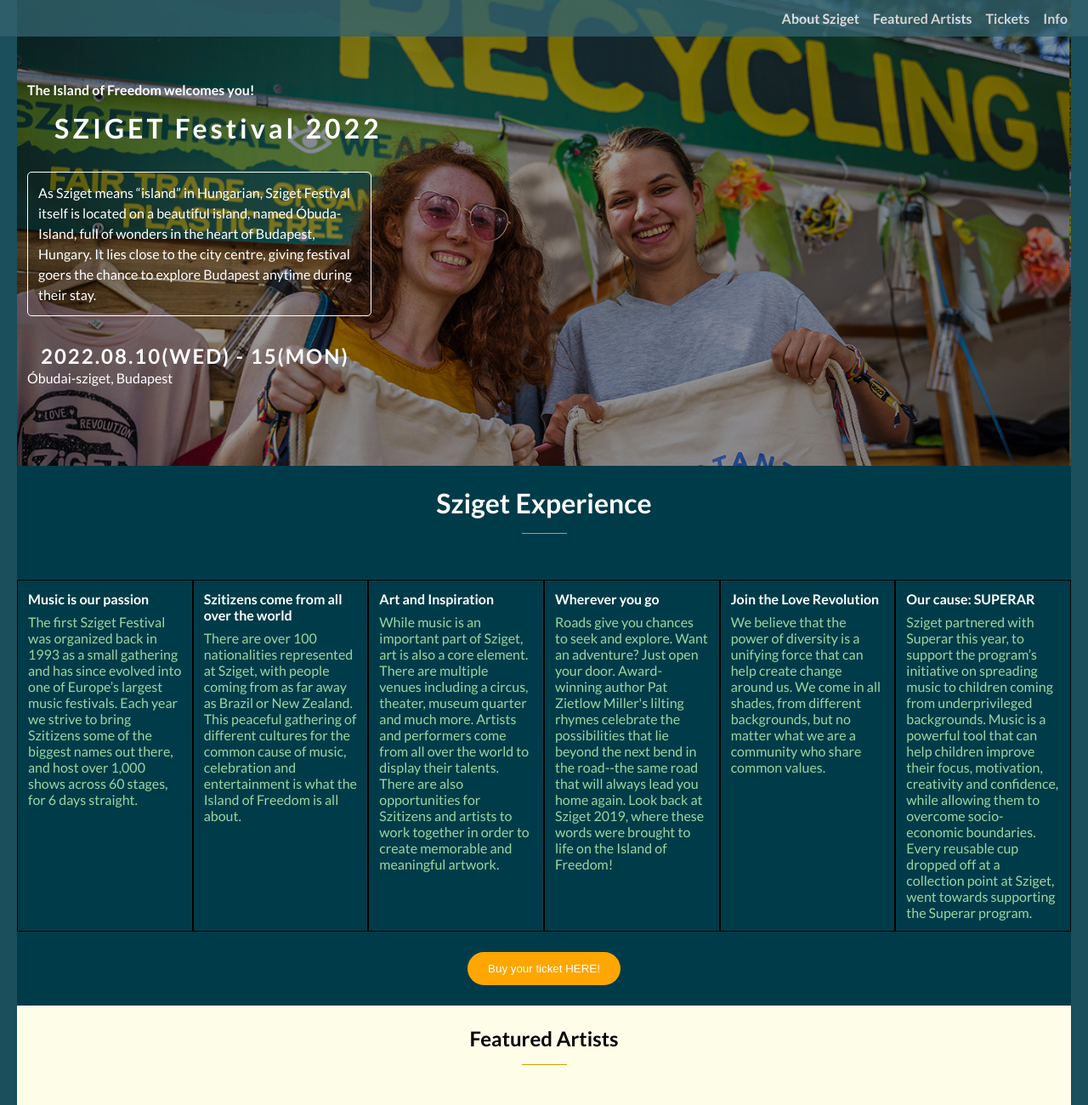
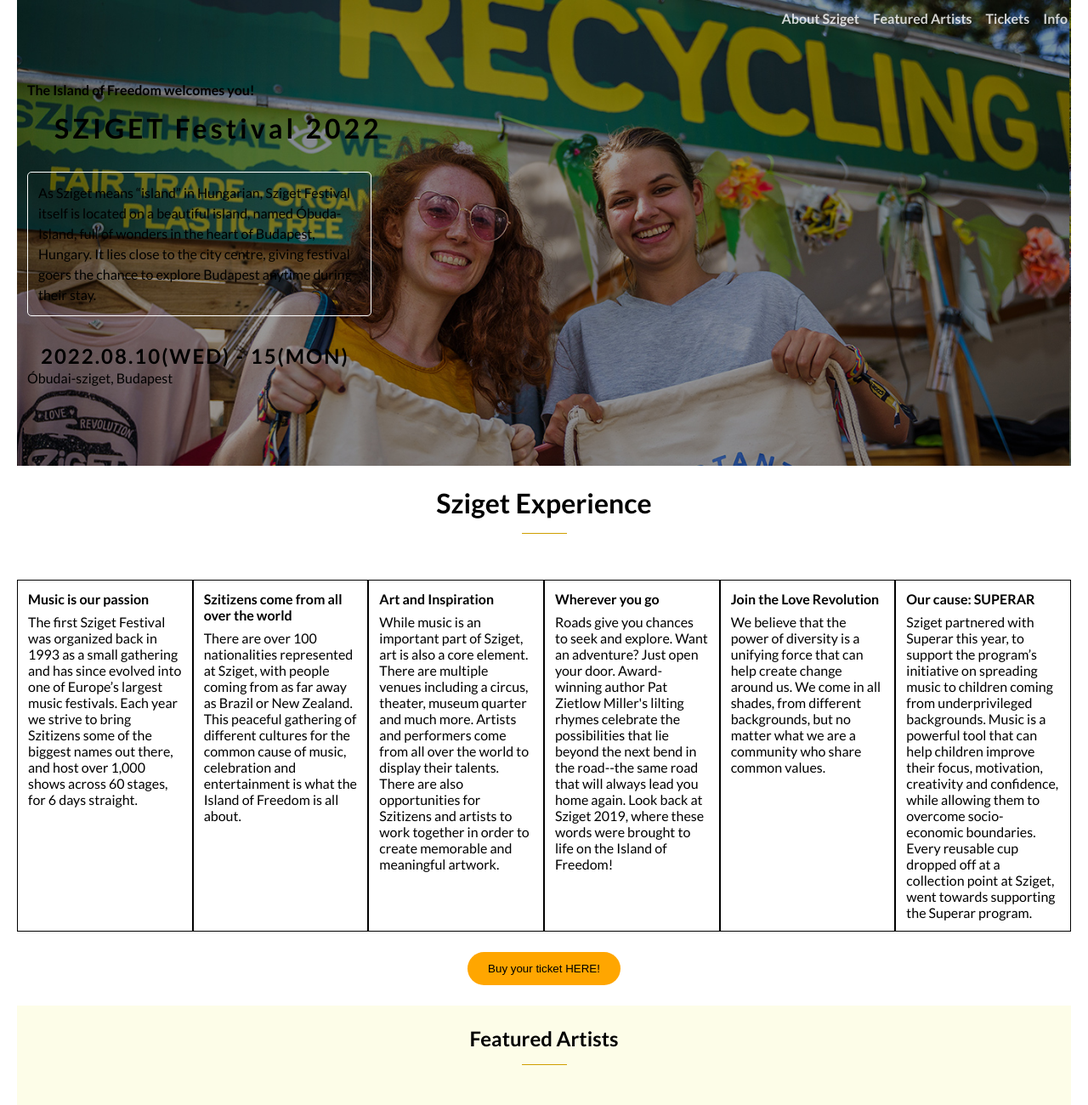
Before and after one commit to MattGomb/Microverse-1st-Capstone-project, a website: page index.html in a window 1280 px wide. Shown: the top 1300 px of the page at 85% size. Drawn offline with Linux system fonts and the light colour scheme.

Commit message:
Remove custom coloring

```diff
--- a/index.html
+++ b/index.html
@@ -7,8 +7,8 @@
   <link rel="stylesheet" href="style.css">
   <title>Index page CAPSTONE</title>
 </head>
-<body class="bg-sherpa-blue-light-1">
-    <nav class="navbar bg-sherpa-blue-light-2">
+<body class="">
+    <nav class="navbar">
       <ul class="nav-menu">
         <li class="nav-item">
           <a href="./about.html" class="nav-link">About Sziget</a>
@@ -36,7 +36,7 @@
       </ul>
     </nav>
   <div class="container">
-    <div class="home-bg text-white p-1 pt-5 ">
+    <div class="home-bg p-1 pt-5 ">
       <h4>The Island of Freedom welcomes you!
       </h4>
       <h1>SZIGET Festival 2022</h1>
@@ -48,7 +48,7 @@
       <h2>2022.08.10(WED) - 15(MON)</h2>
       <p>Óbudai-sziget, Budapest</p>
     </div>
-    <div class="bg-sherpa-blue text-white pb-2 exp">
+    <div class="pb-2 exp">
       <h1 class="h-secondary pt-2">Sziget Experience</h1>
       <div class="separator"></div>
       <div class="row">
@@ -56,7 +56,7 @@
           <h3 class="card-title">
             Music is our passion
           </h3>
-          <p class="text-green-light-6">
+          <p class="">
             The first Sziget Festival was organized back in 1993 as a small gathering and has since evolved into one of Europe’s largest music festivals.
             Each year we strive to bring Szitizens some of the biggest names out there, and host over 1,000 shows across 60 stages, for 6 days straight.
           </p>
@@ -65,7 +65,7 @@
           <h3 class="card-title">
             Szitizens come from all over the world
           </h3>
-          <p class="text-green-light-6">
+          <p class="">
             There are over 100 nationalities represented at Sziget, with people coming from as far away as Brazil or New Zealand.
             This peaceful gathering of different cultures for the common cause of music, celebration and entertainment is what the Island of Freedom is all about.
           </p>
@@ -74,7 +74,7 @@
           <h3 class="card-title">
             Art and Inspiration
           </h3>
-          <p class="text-green-light-6">
+          <p class="">
             While music is an important part of Sziget, art is also a core element. There are multiple venues including a circus, theater, museum quarter and much more. Artists and performers come
             from all over the world to display their talents. There are also opportunities for Szitizens and artists to work together in order to create memorable and meaningful artwork.
           </p>
@@ -83,7 +83,7 @@
           <h3 class="card-title">
             Wherever you go
           </h3>
-          <p class="text-green-light-6">
+          <p class="">
             Roads give you chances to seek and explore. Want an adventure? Just open your door. Award-winning author Pat Zietlow Miller's lilting rhymes celebrate the possibilities that
             lie beyond the next bend in the road--the same road that will always lead you home again. Look back at Sziget 2019, where these words were brought to life on the Island of Freedom!
           </p>
@@ -92,7 +92,7 @@
           <h3 class="card-title">
             Join the Love Revolution
           </h3>
-          <p class="text-green-light-6">
+          <p class="">
             We believe that the power of diversity is a unifying force that can help create change around us. We come in all shades, from different backgrounds,
             but no matter what we are a community who share common values.
           </p>
@@ -101,7 +101,7 @@
           <h3 class="card-title">
             Our cause: SUPERAR
           </h3>
-          <p class="text-green-light-6" id="ticketslink">
+          <p class="" id="ticketslink">
             Sziget partnered with Superar this year, to support the program’s initiative on spreading music to children coming from underprivileged backgrounds.
             Music is a powerful tool that can help children improve their focus, motivation, creativity and confidence, while allowing them to overcome socio-economic boundaries.
             Every reusable cup dropped off at a collection point at Sziget, went towards supporting the Superar program.
@@ -115,7 +115,7 @@
       <div class="separator"></div>
       <div class="row" id="artistsholder"></div>
     </div>
-  <footer class="bg-gray-dark-7 text-white">
+  <footer class="">
     <div class="row gap-2 footer">
       <div>
         <p class="text-footer">
```
Also changed, not shown: about.html (+9 -9 lines).
